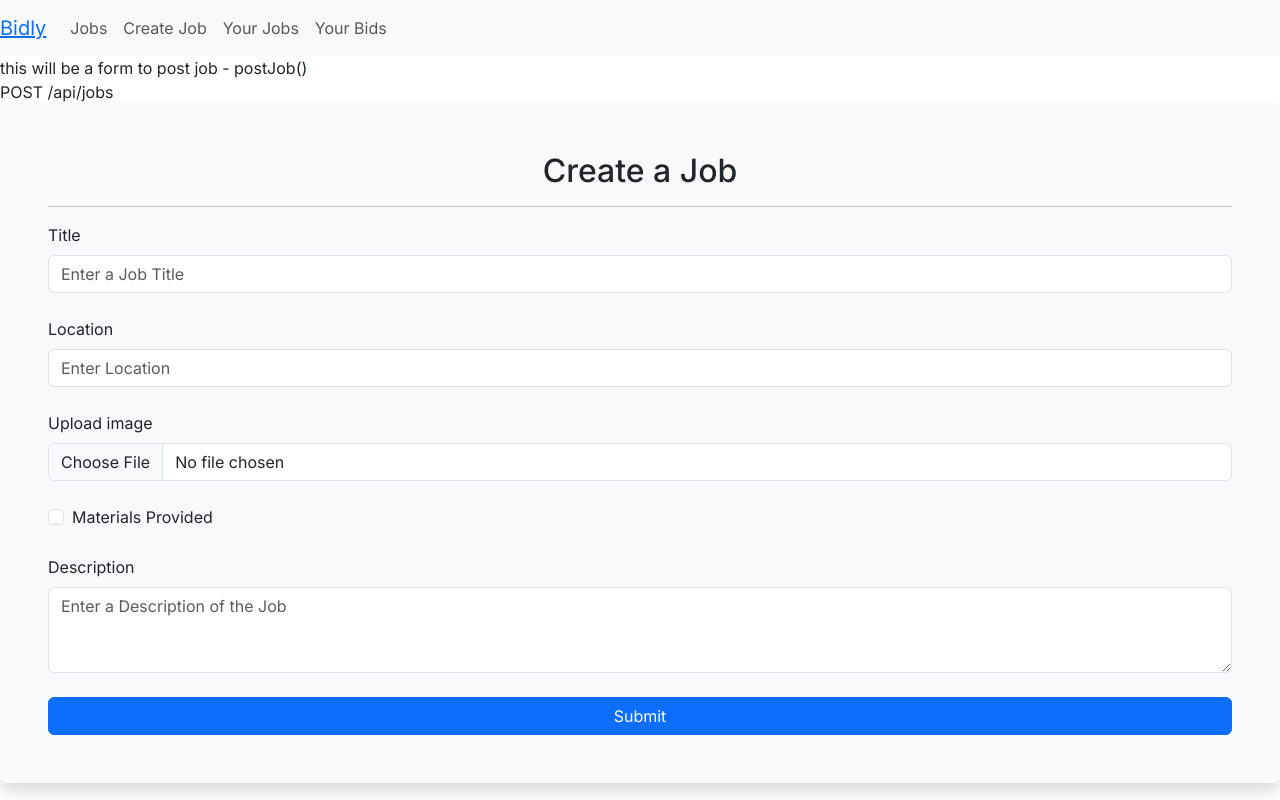
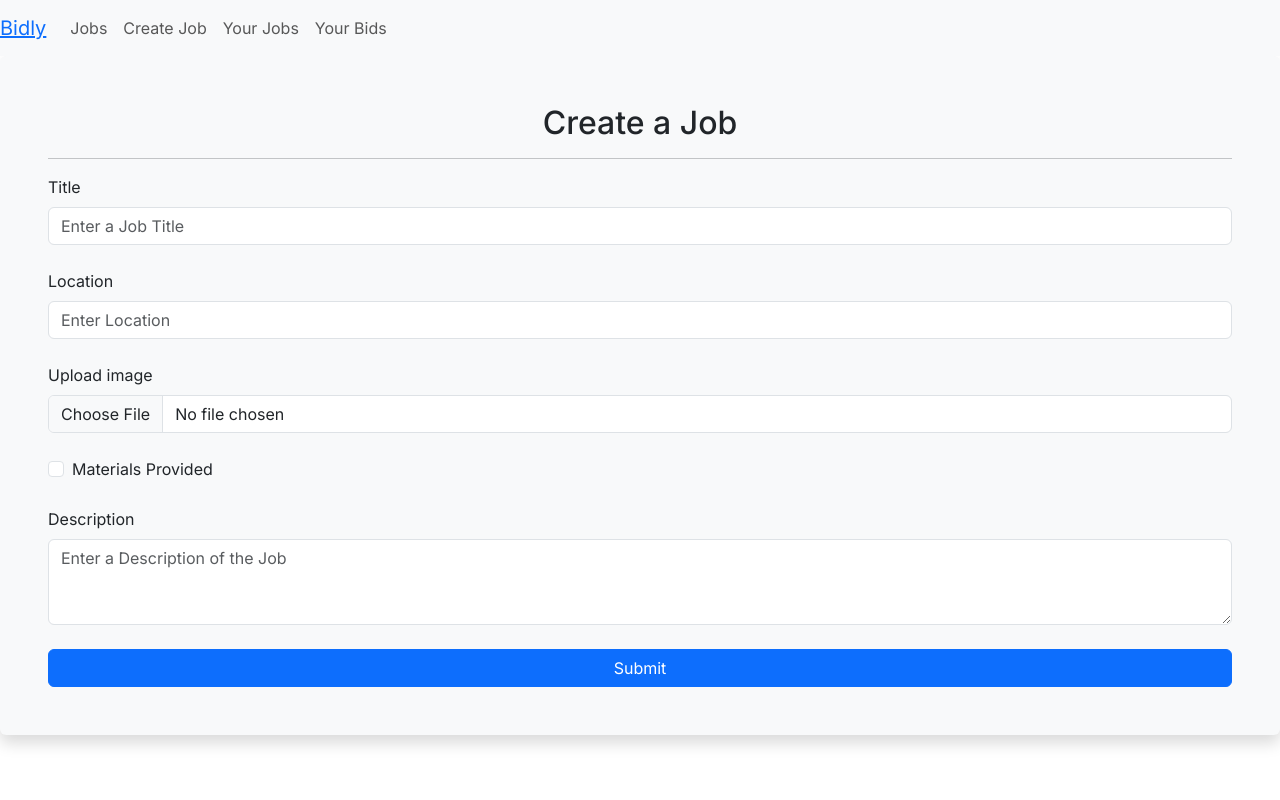
Before and after one commit to Dev-Loaders/Bidly, a Next.js app in the folder client/: page /workspace/post-job in a window 1280 px wide. Built offline with nearby package versions, Linux system fonts and the light colour scheme.

Commit message:
Removed default text that was on page

```diff
--- a/client/app/workspace/post-job/page.tsx
+++ b/client/app/workspace/post-job/page.tsx
@@ -3,8 +3,6 @@ import { JobForm } from "./JobForm";
 export default function PostJob() {
     return (
         <main className="flex min-h-screen flex-col items-center justify-center p-24">
-            <div>this will be a form to post job - postJob()</div>
-            <div>POST /api/jobs</div>
             <JobForm></JobForm>
         </main>
     )
```
